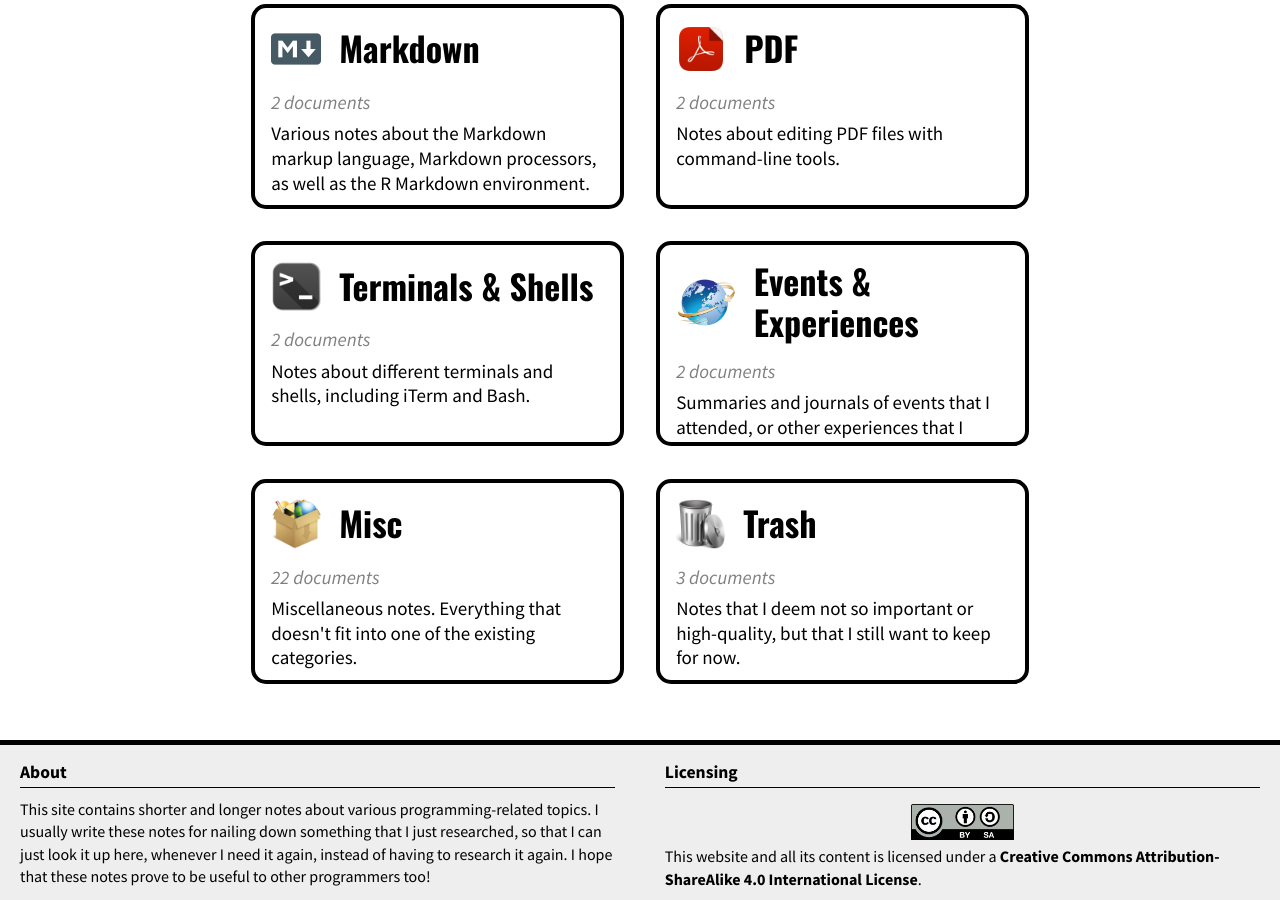
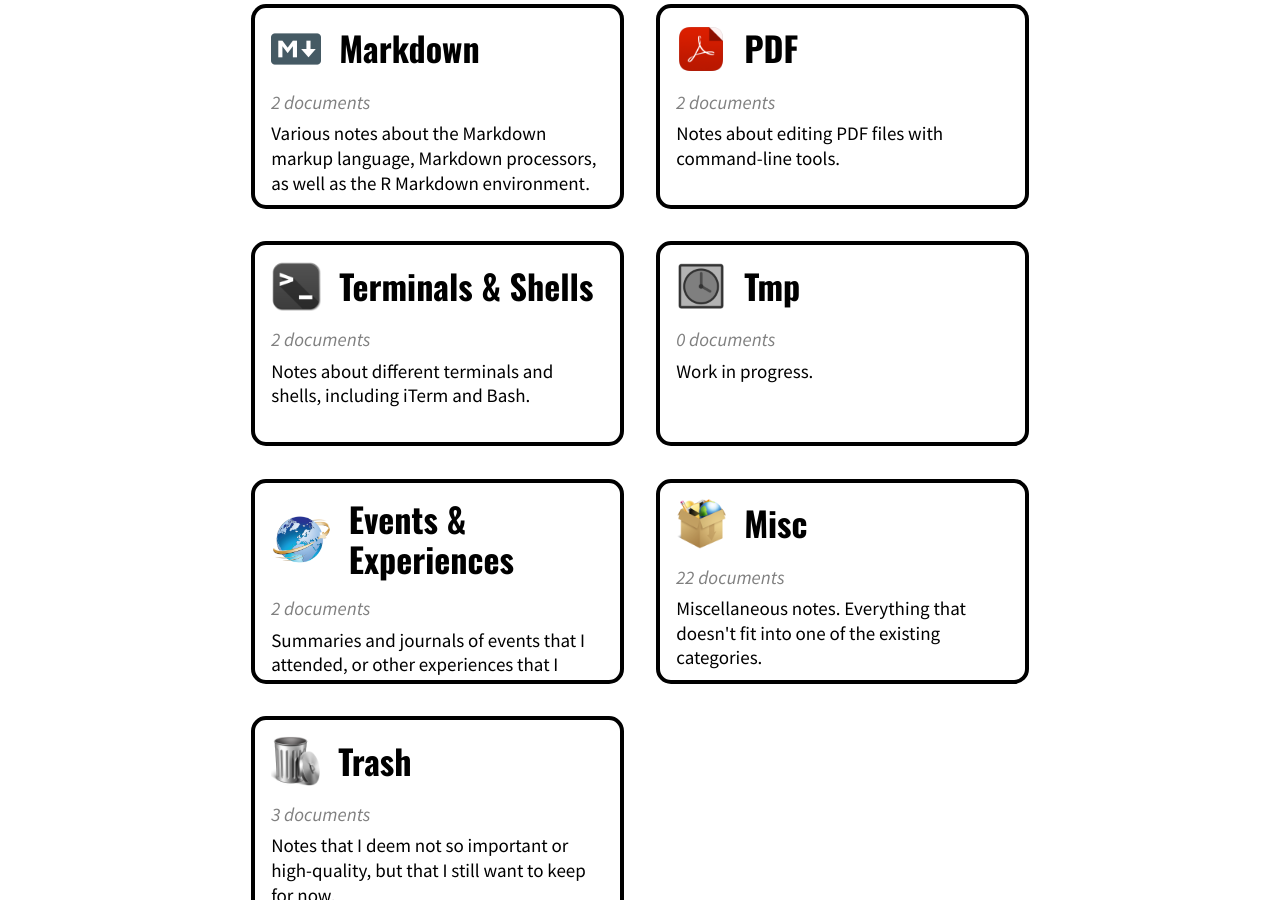
Before and after one commit to weibeld/OLD-weibeld-notes, a Jekyll site: the page built from index.md, in a window 1280 px wide and 900 px high, scrolled down 1764 px. Built offline with Jekyll 4.4.1, drawn with Linux system fonts in a browser that asks for light colours; some web fonts are replaced.

Commit message:
Create category "tmp" for interview cheatsheets (work in progress)

```diff
--- a/_config.yml
+++ b/_config.yml
@@ -158,6 +158,12 @@ collections:
     image: /assets/icons/mobcom.png
     description: >
       Mobile communication technologies, including UMTS, LTE, 5G, organisations like 3GPP, and technical aspects of radio communication.
+  tmp:
+    output: true
+    title: Tmp
+    image: /assets/icons/tmp.png
+    description: >
+      Work in progress.
   categories:
     output: true
     permalink: /:path/
```
Also changed, not shown: _categories/tmp.md (added, +9 -0 lines), assets/icons/tmp.png (added).
